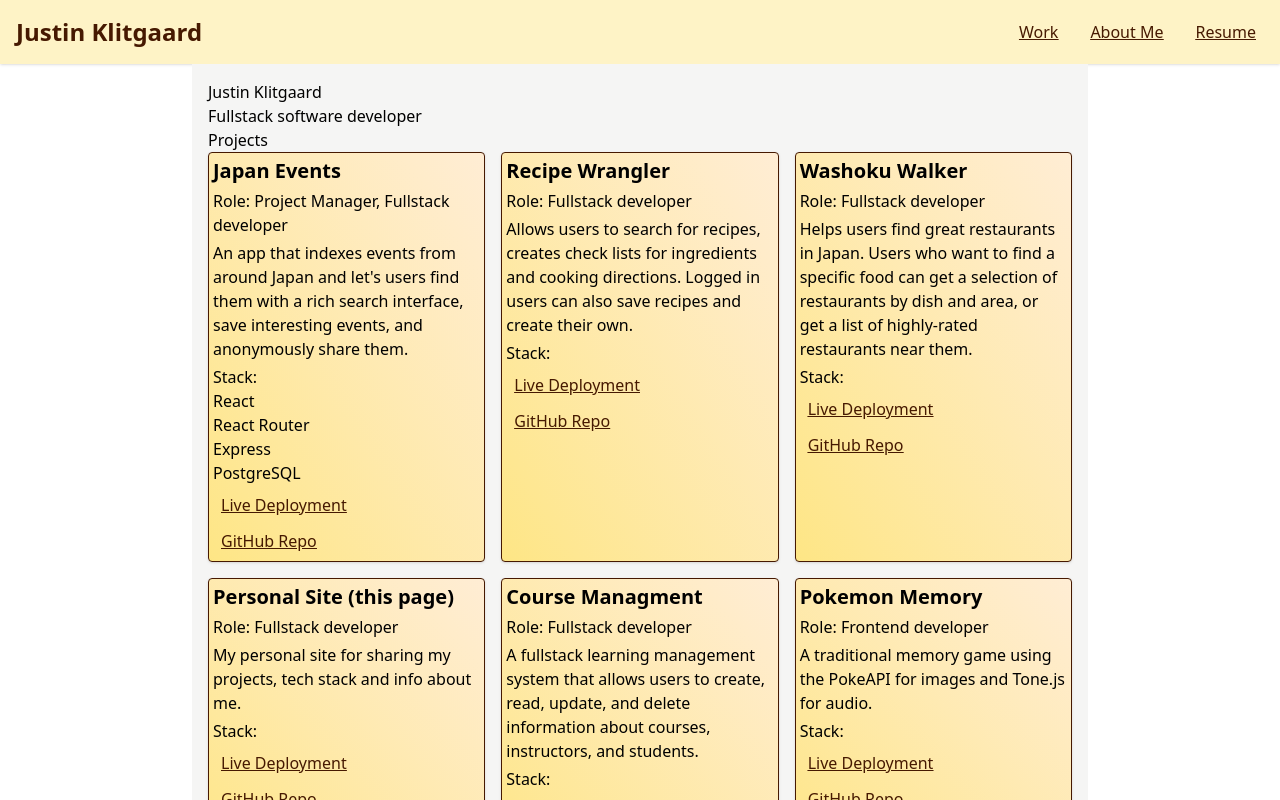
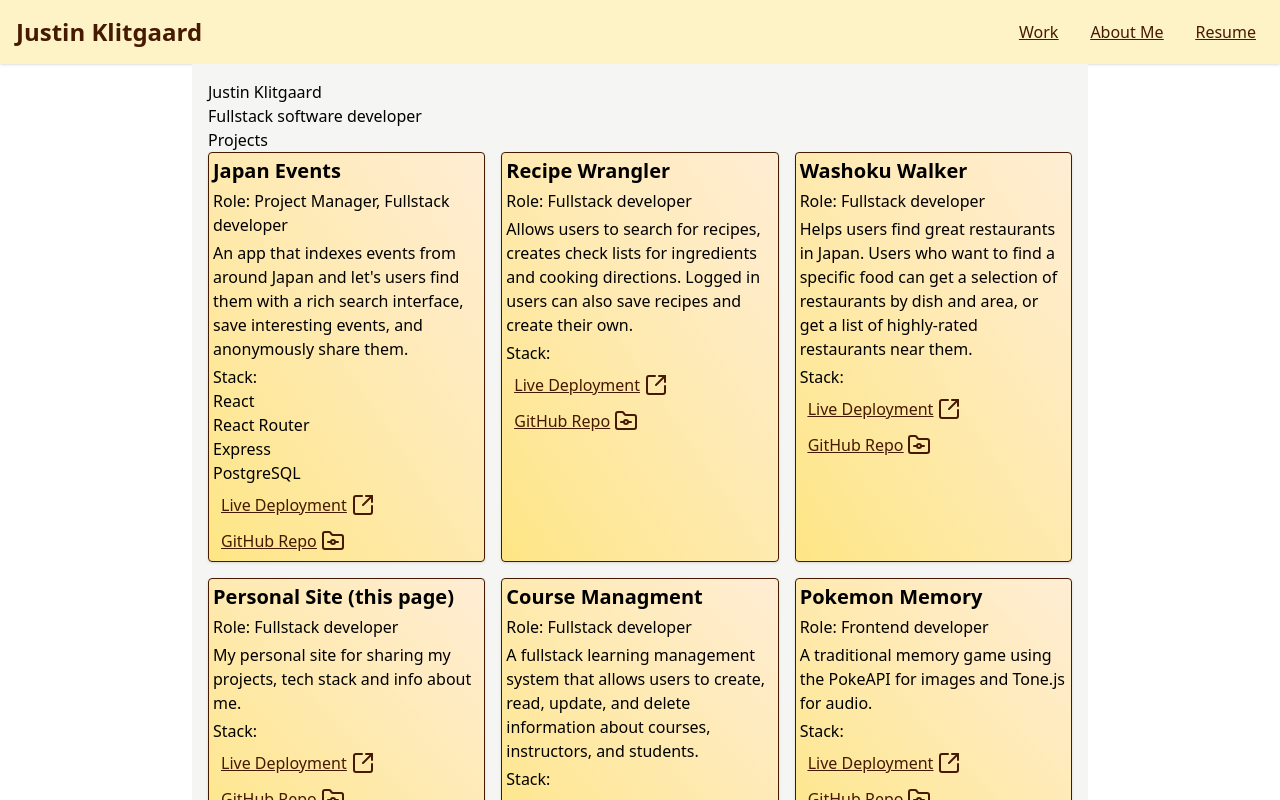
Before and after one commit to Justin-K-Ellis/react-personal-site, a React (Vite) app: page / in a window 1280 px wide. Shown: the top 800 px of the page. Built offline with nearby package versions, Linux system fonts and the light colour scheme.

Commit message:
feat: install & use icons for github and links

```diff
--- a/package.json
+++ b/package.json
@@ -11,6 +11,7 @@
   },
   "dependencies": {
     "@tailwindcss/vite": "^4.1.11",
+    "lucide-react": "^0.539.0",
     "react": "^19.1.1",
     "react-dom": "^19.1.1",
     "react-router": "^7.8.0",
--- a/src/components/Card.tsx
+++ b/src/components/Card.tsx
@@ -1,4 +1,5 @@
 import LinkStyling from "./LinkStyling";
+import { SquareArrowOutUpRight, FolderGit } from "lucide-react";
 
 interface CardProps {
   title: string;
@@ -32,10 +33,16 @@ export default function Card({
         ))}
       </ul>
       <LinkStyling>
-        <a href={deploymentLink}>Live Deployment</a>
+        <a href={deploymentLink} className="flex gap-1 items-center">
+          Live Deployment
+          <SquareArrowOutUpRight />
+        </a>
       </LinkStyling>
       <LinkStyling>
-        <a href={repoLink}>GitHub Repo</a>
+        <a href={repoLink} className="flex gap-1 items-center">
+          GitHub Repo
+          <FolderGit />
+        </a>
       </LinkStyling>
     </div>
   );
```
Also changed, not shown: 1 other file (tests, documents, lock files or other folders).
